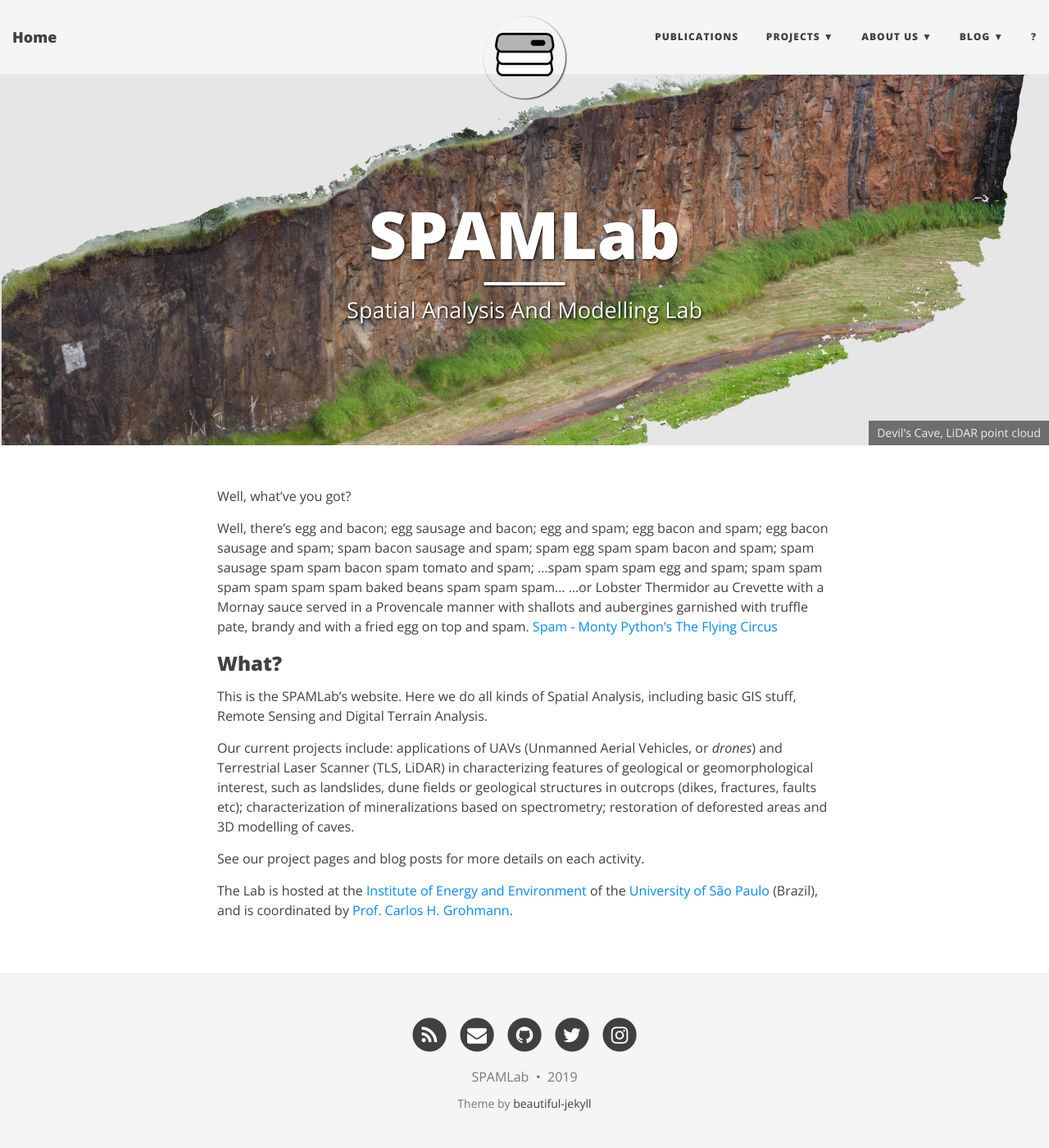
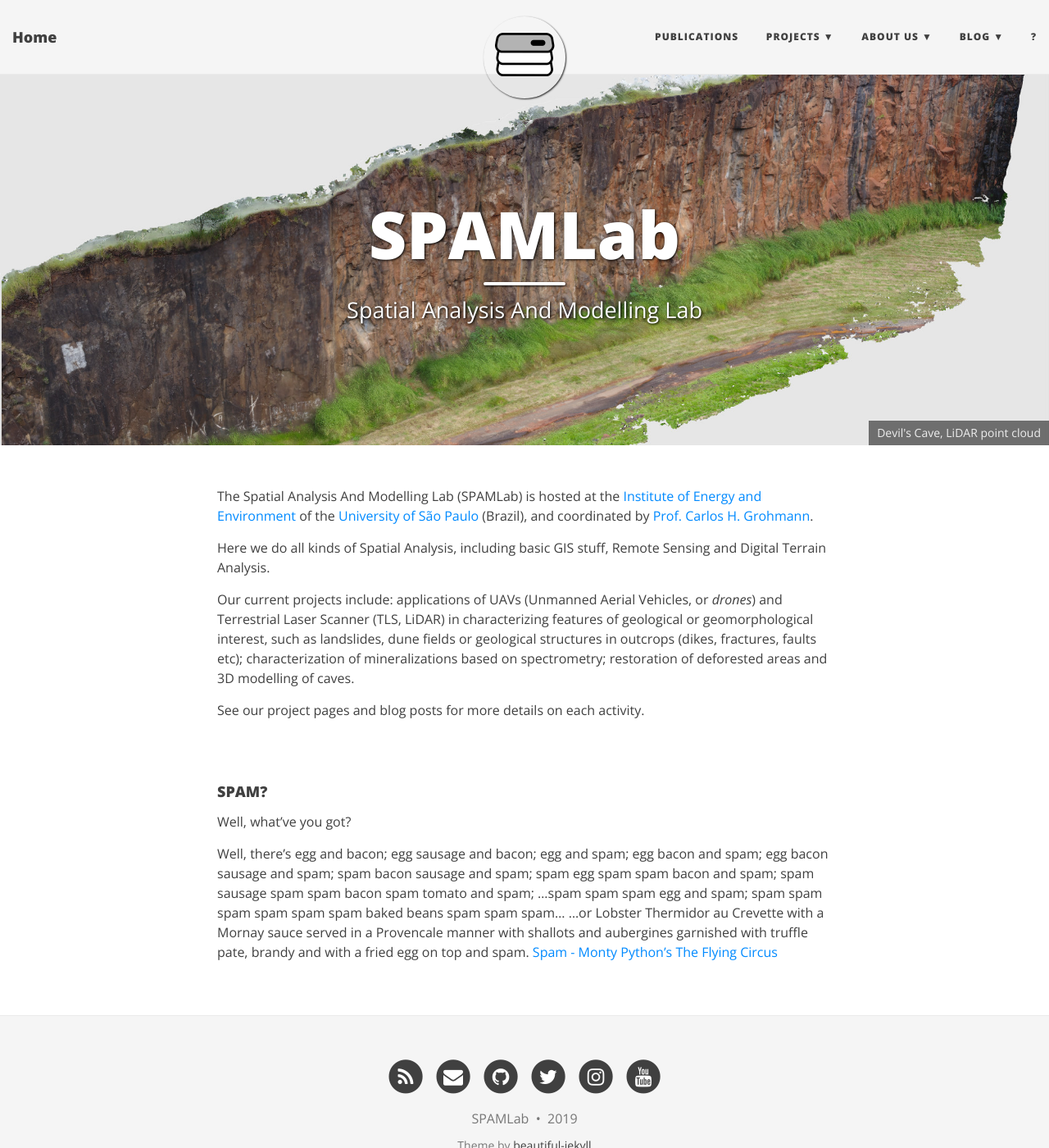
Before and after one commit to SPAMLab/SPAMLab.github.io, a Jekyll site: the page built from index.md, in a window 1280 px wide and 1400 px high. Shown: the whole window at 82% size. Built offline with Jekyll 4.4.1, drawn with Linux system fonts in a browser that asks for light colours; nearby versions of some CDN libraries.

```diff
--- a/_config.yml
+++ b/_config.yml
@@ -103,7 +103,7 @@ social-network-links:
 #  stackoverflow: "3943160/daattali"
 #  snapchat: deanat78
   instagram: spamlab.iee
-#  youtube: user/deanat78
+  youtube: channel/UCWKii6esTHtTJ0jJcKeNdBQ
 #  spotify: yourname
 #  telephone: +14159998888
 #  steam: deanat78
--- a/_includes/footer.html
+++ b/_includes/footer.html
@@ -12,7 +12,7 @@
             {%- elsif curkey == 'yelp' -%}
               <a href="https://{{ site.social-network-links[curkey] }}.yelp.com" title="{{ element.name }}">
             {%- else -%}
-              <a href="{{element.baseURL}}{{ site.social-network-links[curkey] }}" title="{{ element.name }}">
+              <a rel="noopener noreferrer" target="_blank" href="{{element.baseURL}}{{ site.social-network-links[curkey] }}" title="{{ element.name }}">
             {%- endif -%}
                 <span class="fa-stack fa-lg" aria-hidden="true">
                   <i class="fa fa-circle fa-stack-2x"></i>
--- a/index.md
+++ b/index.md
@@ -10,19 +10,19 @@ bigimg:
   - "/img/diabo_captura_nuvem_limpa.jpg" : "Devil's Cave, LiDAR point cloud (clean)"
 ---
 
+The Spatial Analysis And Modelling Lab (SPAMLab) is hosted at the [Institute of Energy and Environment](http://www.iee.usp.br) of the [University of São Paulo](http://www.usp.br) (Brazil), and coordinated by [Prof. Carlos H. Grohmann](http://carlosgrohmann.com).
+
+Here we do all kinds of Spatial Analysis, including basic GIS stuff, Remote Sensing and Digital Terrain Analysis.
+
+Our current projects include: applications of UAVs (Unmanned Aerial Vehicles, or _drones_) and Terrestrial Laser Scanner (TLS, LiDAR) in characterizing features of geological or geomorphological interest, such as landslides, dune fields or geological structures in outcrops (dikes, fractures, faults etc); characterization of mineralizations based on spectrometry; restoration of deforested areas and 3D modelling of caves.
+
+See our project pages and blog posts for more details on each activity.
+
+<br><br>
+
+#### SPAM?
 Well, what’ve you got?
 
 Well, there’s egg and bacon; egg sausage and bacon; egg and spam; egg bacon and spam; egg bacon sausage and spam; spam bacon sausage and spam; spam egg spam spam bacon and spam; spam sausage spam spam bacon spam tomato and spam;
 …spam spam spam egg and spam; spam spam spam spam spam spam baked beans spam spam spam…
 …or Lobster Thermidor au Crevette with a Mornay sauce served in a Provencale manner with shallots and aubergines garnished with truffle pate, brandy and with a fried egg on top and spam. [Spam - Monty Python's The Flying Circus](https://youtu.be/M_eYSuPKP3Y)
-
-
-### What?
-
-This is the SPAMLab's website. Here we do all kinds of Spatial Analysis, including basic GIS stuff, Remote Sensing and Digital Terrain Analysis.
-
-Our current projects include: applications of UAVs (Unmanned Aerial Vehicles, or _drones_) and Terrestrial Laser Scanner (TLS, LiDAR) in characterizing features of geological or geomorphological interest, such as landslides, dune fields or geological structures in outcrops (dikes, fractures, faults etc); characterization of mineralizations based on spectrometry; restoration of deforested areas and 3D modelling of caves.
-
-See our project pages and blog posts for more details on each activity.
-
-The Lab is hosted at the [Institute of Energy and Environment](http://www.iee.usp.br) of the [University of São Paulo](http://www.usp.br) (Brazil), and is coordinated by [Prof. Carlos H. Grohmann](http://carlosgrohmann.com).
```
Also changed, not shown: _posts/2019-02-14-youtube.md (added, +20 -0 lines).
